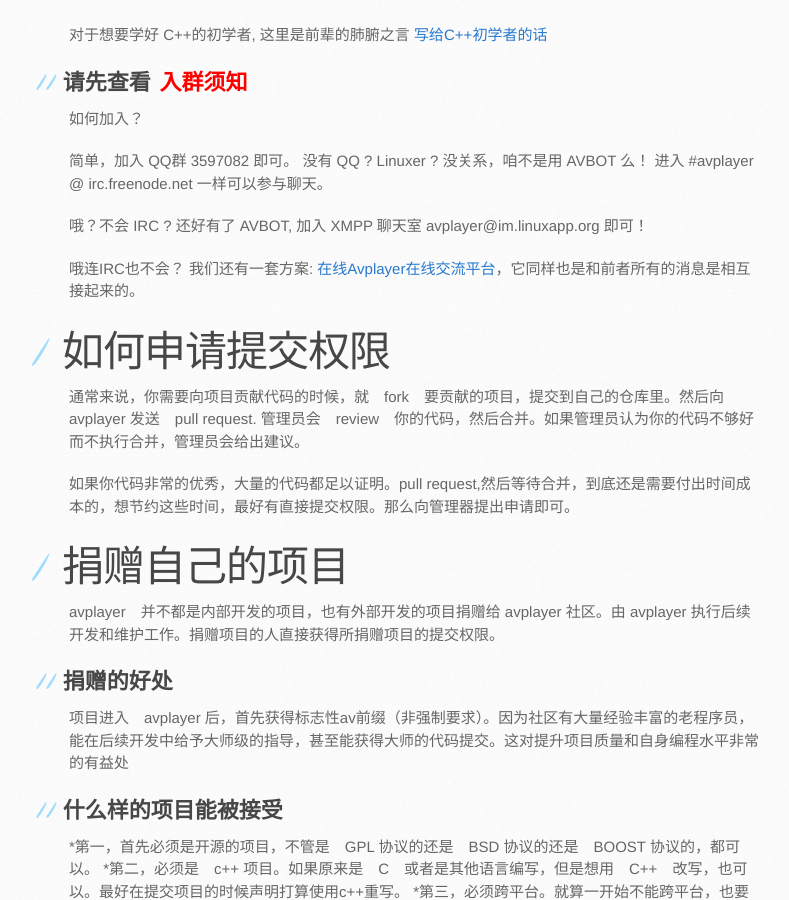
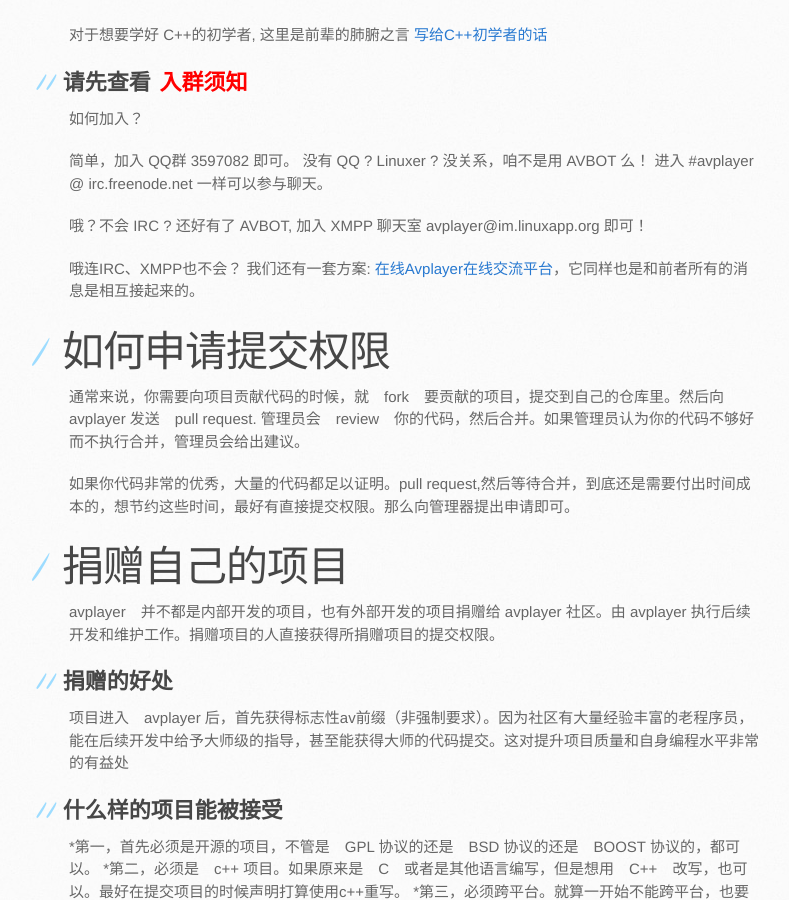
Before and after one commit to avplayer/avplayer.github.com, a Jekyll site: the page built from index.md, in a window 1280 px wide and 900 px high, scrolled down 1569 px. Shown: the whole window, without its empty margins (101-890 px from the left). Built offline with Jekyll 4.4.1, drawn with Linux system fonts in a browser that asks for light colours; Markdown is read by kramdown in place of the engine named in the settings.

```diff
--- a/index.md
+++ b/index.md
@@ -60,7 +60,7 @@ avplayer 是国内技术第一的开源社区。社区由志愿者运作，目
 
 哦？不会 IRC ? 还好有了 AVBOT, 加入 XMPP 聊天室 avplayer@im.linuxapp.org 即可！
 
-哦连IRC也不会？ 我们还有一套方案: [在线Avplayer在线交流平台](https://avlog.avplayer.org/client.html)，它同样也是和前者所有的消息是相互接起来的。
+哦连IRC、XMPP也不会？ 我们还有一套方案: [在线Avplayer在线交流平台](https://avlog.avplayer.org/client.html)，它同样也是和前者所有的消息是相互接起来的。
 
 # 如何申请提交权限
 
```
Also changed, not shown: classes.md (+7 -0 lines).
